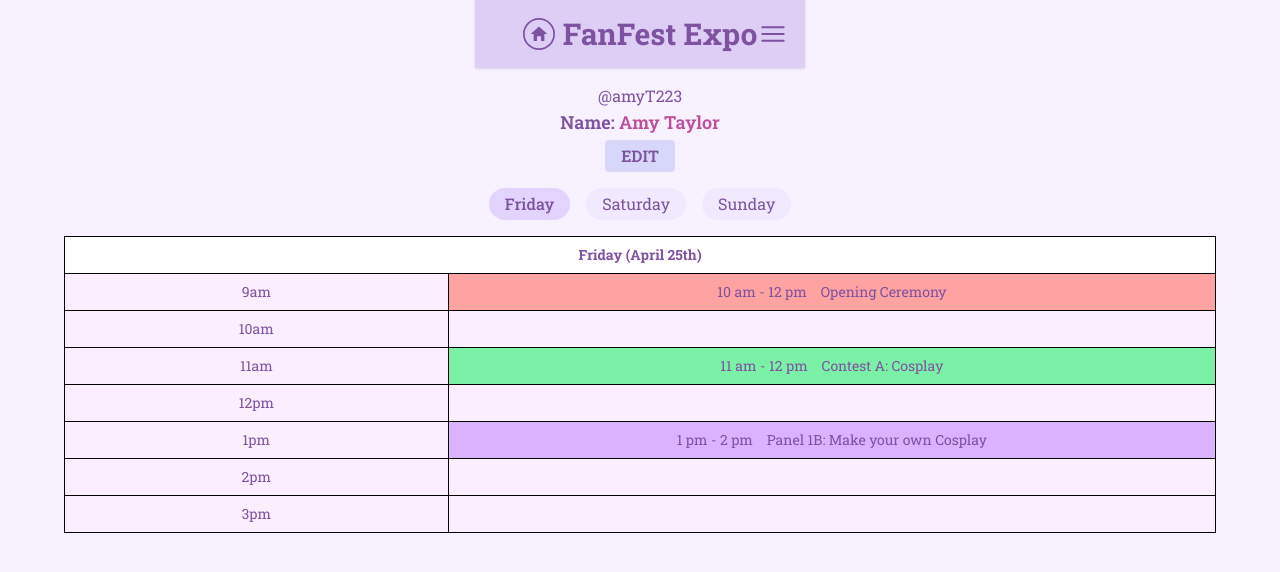
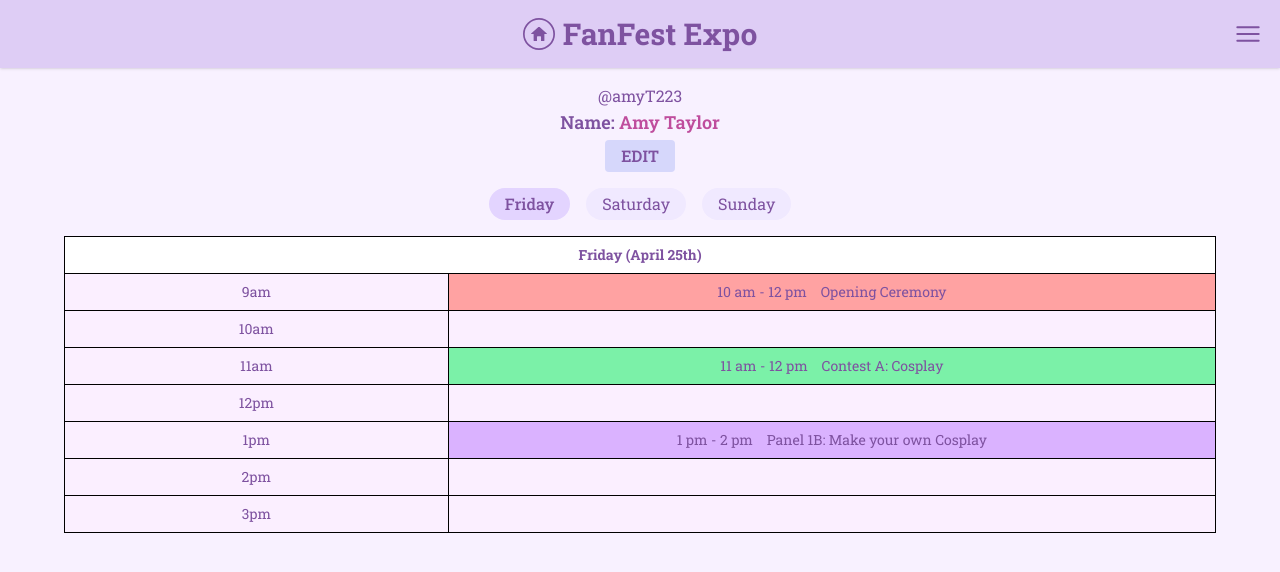
Before and after one commit to code-ongaku/FanFest-Expo, a Next.js app in the folder code/: page /home_login in a window 1280 px wide. Shown: the top 572 px of the page. Built offline with nearby package versions, Linux system fonts and the light colour scheme.

Commit message:
fixed navbar issue on login and signup home

```diff
--- a/code/src/pages/home_login.js
+++ b/code/src/pages/home_login.js
@@ -2,10 +2,9 @@ import Navbar from "../components/navbar";
 
 export default function LoggedInHome() {
   return (
-    <div className="bg-[#F8F1FF] text-[#7E52A0] min-h-screen font-roboto-slab flex flex-col items-center">
-
-      {/* Reusable Navbar */}
-      <Navbar />
+    <div className="bg-[#F8F1FF] text-[#7E52A0] min-h-screen font-roboto-slab">
+  <Navbar />
+  <div className="flex flex-col items-center">
 
       {/* User Info */}
       <div className="text-center mt-4 mb-4">
@@ -72,5 +71,6 @@ export default function LoggedInHome() {
         </table>
       </div>
     </div>
+    </div>
   );
 }
--- a/code/src/pages/home_signup.js
+++ b/code/src/pages/home_signup.js
@@ -2,10 +2,9 @@ import Navbar from "../components/navbar";
 
 export default function HomeSignup() {
   return (
-    <div className="bg-[#F8F1FF] text-[#7E52A0] min-h-screen font-roboto-slab flex flex-col items-center">
-
-      {/* Reusable Navbar */}
-      <Navbar />
+    <div className="bg-[#F8F1FF] text-[#7E52A0] min-h-screen font-roboto-slab">
+    <Navbar />
+    <div className="flex flex-col items-center">
 
       {/* User Info */}
       <div className="text-center mt-4 mb-4">
@@ -66,5 +65,6 @@ export default function HomeSignup() {
         </table>
       </div>
     </div>
+    </div>
   );
 }
```
